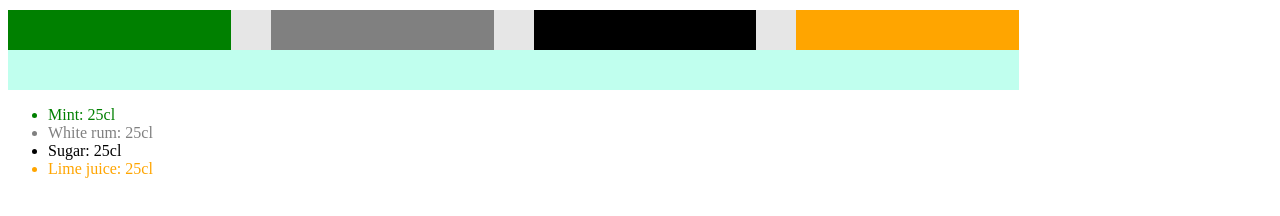
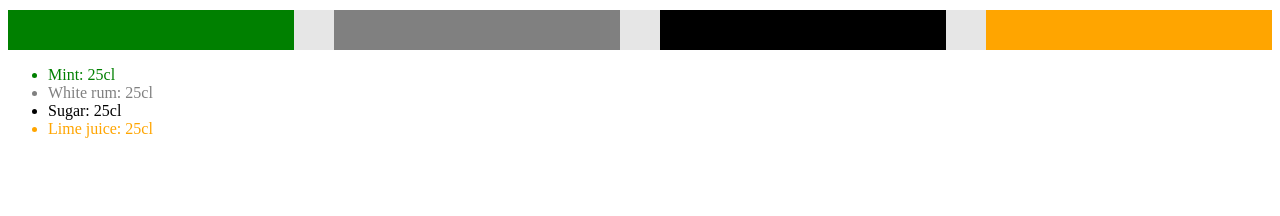
Before and after one commit to astagi/PartitionSlider, a website: page demo/index.html in a window 1280 px wide. Drawn offline with Linux system fonts and the light colour scheme.

Commit message:
Parameters width and height removed

```diff
--- a/demo/index.html
+++ b/demo/index.html
@@ -37,9 +37,7 @@
 
 <body>
     <div style="margin-top:10px;"/>
-    <div style="background-color: #C0FFEE; height: 80px ; width: 80%;">
-        <div id="partition"></div>
-    </div>
+        <div id="partition" style="height: 40px ; width: 100%;" ></div>
     <ul>
         <li id="drink1">Mint: <span id="drink1val"></span>cl</li>
         <li id="drink2">White rum: <span id="drink2val"></span>cl</li>
--- a/partitionslider.js
+++ b/partitionslider.js
@@ -19,8 +19,6 @@
                 containerId : $(this).attr('id'),
                 values : [ 25, 25, 25, 25 ],
                 colors : [ "green", "grey", "black", "orange" ],
-                width  : "100%",
-                height : "50%",
                 create : null
             }
 
@@ -45,10 +43,8 @@
 
             function createMe(parameters) {
 
-                $("#" + parameters.containerId).css("width", parameters.width);
-                $("#" + parameters.containerId).css("height", parameters.height);
-                parameters.height = $("#" + parameters.containerId).height();
-                var normWidth = ($("#" + parameters.containerId).width() - (parameters.height) * (nElements - 1)) / 100;
+                var height = $("#" + parameters.containerId).height();
+                var normWidth = ($("#" + parameters.containerId).width() - (height) * (nElements - 1)) / 100;
                 var div = "";
                 var rangeWidth = 0;
                 var cursorId = 0;
@@ -61,7 +57,7 @@
                     div = "<div style='float:left;" +
 
                                 "background-color:" + parameters.colors[i] + ";" +
-                                "height:" + parameters.height + "px;" +
+                                "height:" + height + "px;" +
                                 "width:" + rangeWidth + "px;' " +
                                 "id='range" + i + "' class='rangeDiv'></div>";
 
@@ -76,8 +72,8 @@
                         div = "<div style='float:left;" +
                                     "background-color: #e6e6e6;" +
                                     "cursor:pointer;" +
-                                    "height:" + (parameters.height) + "px;" +
-                                    "width:" + parameters.height + "px;' " +
+                                    "height:" + height + "px;" +
+                                    "width:" + height + "px;' " +
                                     "id='" + cursorId + "' class='dragCursor'></div>";
                         $("#" + parameters.containerId).append(div);
                         cursorMap[cursorId] = i;
```
